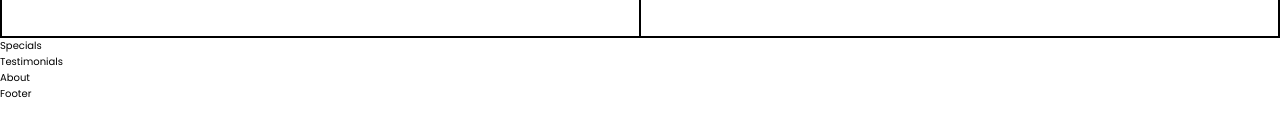
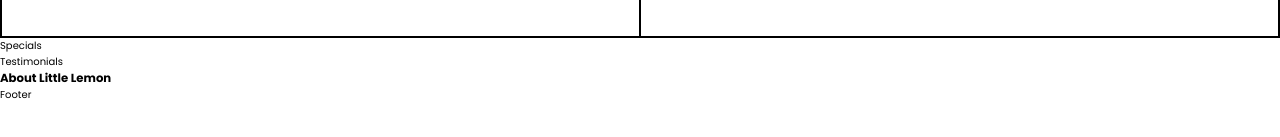
Before and after one commit to billyenglish/little-lemon, a React (Vite) app: page / in a window 1280 px wide. Shown: the part 671-808 px from the top of the page. Built offline with nearby package versions, Linux system fonts and the light colour scheme.

Commit message:
Updated About title in the section.

```diff
--- a/src/subcomponents/About.jsx
+++ b/src/subcomponents/About.jsx
@@ -1,7 +1,7 @@
 const About = () => {
     return (
         <section>
-            About
+            <h3>About Little Lemon</h3>
         </section>
     );
 };
```
